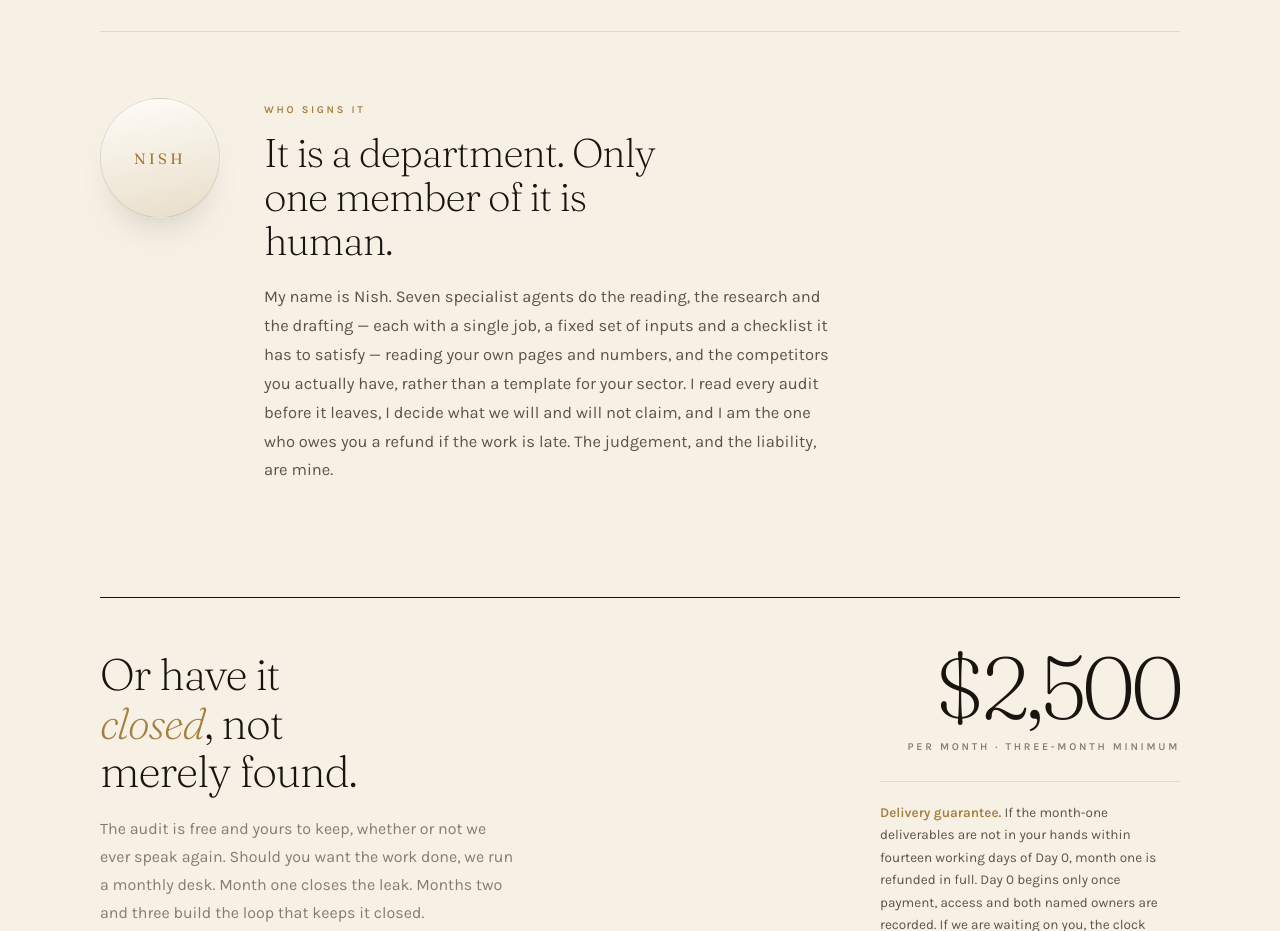
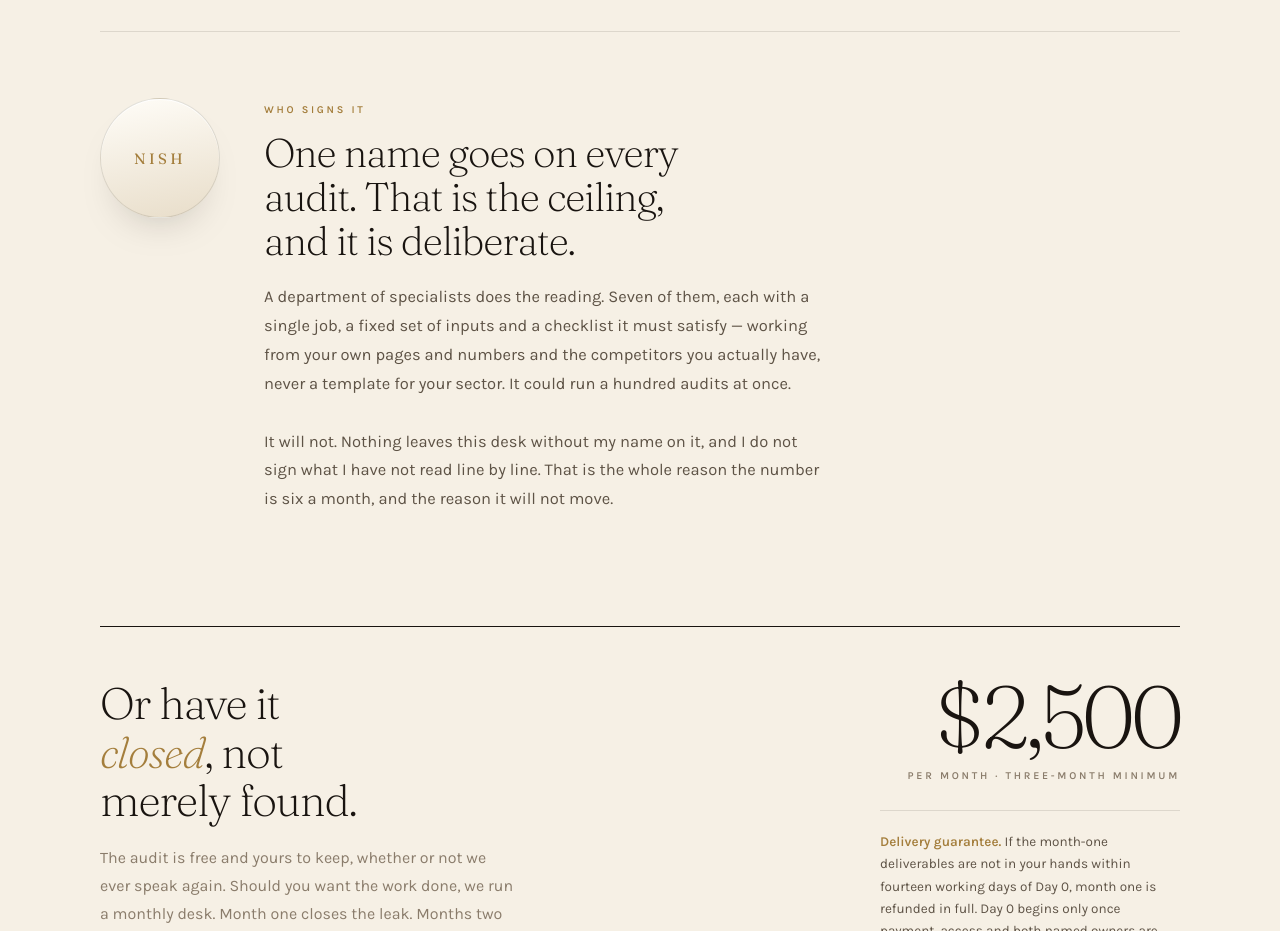
Before and after one commit to Nishfleet/TinyStudio.io, a website: page public/index.html in a window 1280 px wide. Shown: the part 3640-4571 px from the top of the page. Drawn offline with Linux system fonts and the light colour scheme.

Commit message:
copy: the signature is the constraint, not an apology for being one person
"Only one member of it is human" read as a solo operator explaining why there
is nobody else. Same fact, inverted: the department could run a hundred audits
at once and refuses to, because nothing leaves without a signature and nothing
is signed unread. Six a month stops being a limitation and becomes the standard
that produces it.

```diff
--- a/public/index.css
+++ b/public/index.css
@@ -216,3 +216,5 @@
 .xi18{top:300px;left:62%}
 .xi19{color:var(--brass)}
 .xi20{max-width:18ch}
+
+.xh1{color:var(--brass)}
--- a/public/index.html
+++ b/public/index.html
@@ -124,8 +124,8 @@
     </div>
     <div class="sig-body">
       <span class="sc xi19">Who signs it</span>
-      <h2 class="xi20">It is a department. Only one member of it is human.</h2>
-      <p>My name is Nish. Seven specialist agents do the reading, the research and the drafting — each with a single job, a fixed set of inputs and a checklist it has to satisfy — reading your own pages and numbers, and the competitors you actually have, rather than a template for your sector. I read every audit before it leaves, I decide what we will and will not claim, and I am the one who owes you a refund if the work is late. The judgement, and the liability, are mine.</p>
+      <h2 class="xi20">One name goes on every audit. That is the ceiling, and it is deliberate.</h2>
+      <p>A department of specialists does the reading. Seven of them, each with a single job, a fixed set of inputs and a checklist it must satisfy — working from your own pages and numbers and the competitors you actually have, never a template for your sector. It could run a hundred audits at once.<br><br>It will not. Nothing leaves this desk without my name on it, and I do not sign what I have not read line by line. That is the whole reason the number is six a month, and the reason it will not move.</p>
       <p class="sig-note"><!-- REPLACE: one true credential line — years in the work, or a background line you are happy to stand behind. Delete this comment when done. --></p>
     </div>
   </section>
```
